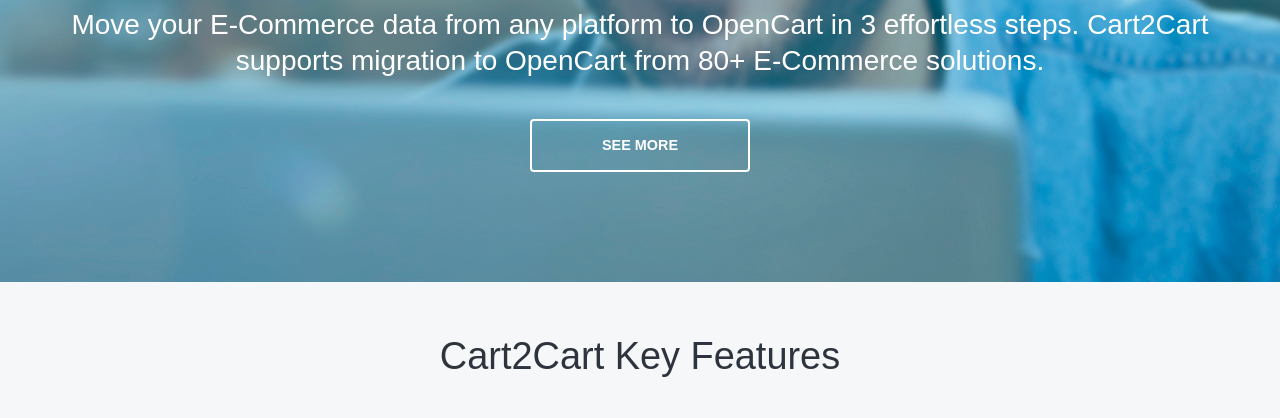
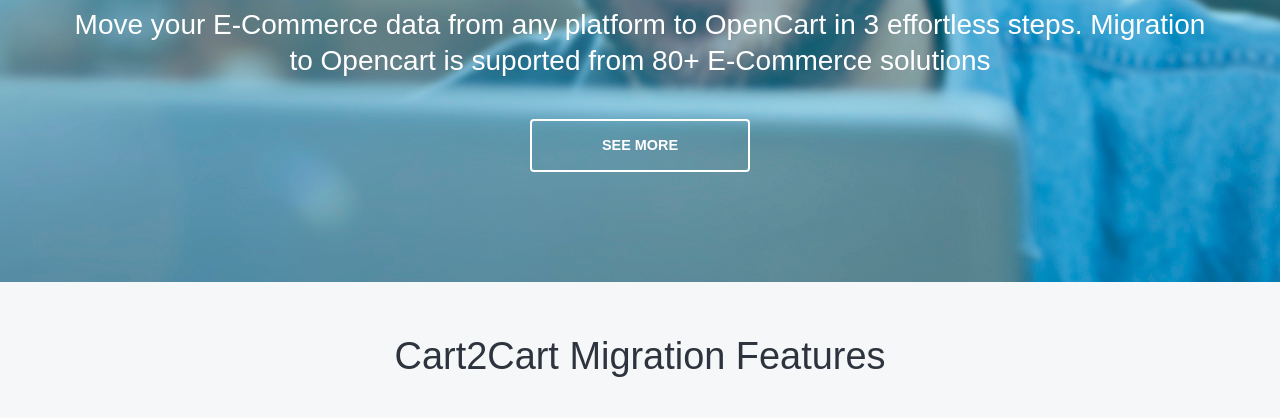
Before and after one commit to starobranskiy/starobranskiy.github.io, a plain HTML site: page index.html in a window 1280 px wide. Shown: the part 382-800 px from the top of the page. Drawn offline with Linux system fonts and the light colour scheme; a web font is replaced by a local one.

Commit message:
new landing

```diff
--- a/index.html
+++ b/index.html
@@ -50,9 +50,8 @@
         <div class="container">
             <div class="hero-content">
                 <h2>Migrate to OpenCart Today!</h2>
-                <h3>Move your E-Commerce data from any platform to OpenCart in 3 effortless steps. Cart2Cart supports
-                    migration to OpenCart from 80+ E-Commerce solutions.
-                </h3>
+                <h3>Move your E-Commerce data from any platform to OpenCart in 3 effortless steps.
+                    Migration to Opencart is suported from 80+ E-Commerce solutions</h3>
                 <a href="#entity-section" class="btn btn-lg btn-header">See more</a>
             </div>
         </div>
@@ -61,7 +60,7 @@
 <section id="features-section" class="page-section">
     <div class="features-wrapper">
         <div class="container">
-            <h2 class="section-title">Cart2Cart Key Features</h2>
+            <h2 class="section-title">Cart2Cart Migration Features</h2>
             <div class="section-content">
                 <div class="row">
                     <div class="col-xs-12 col-sm-12 col-md-6">
```
